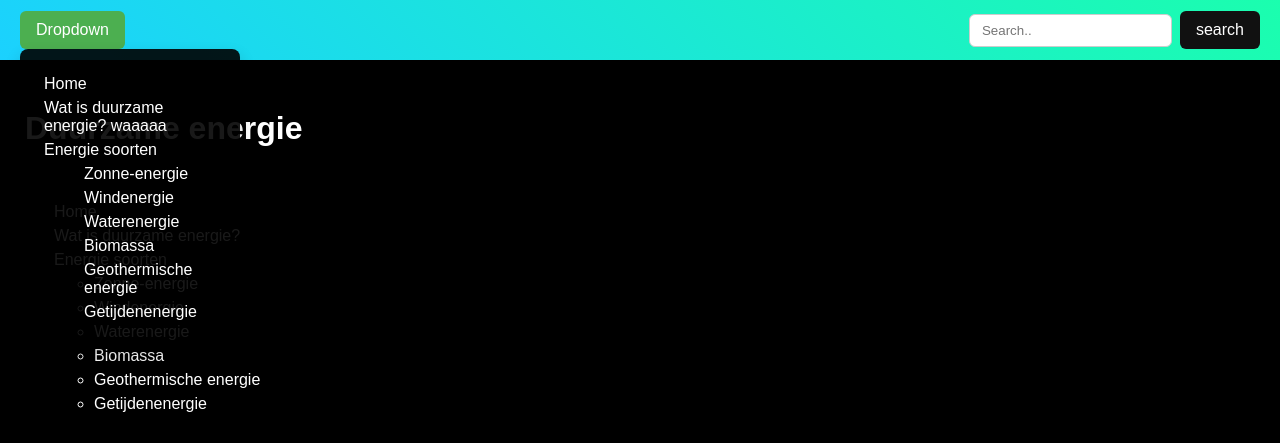
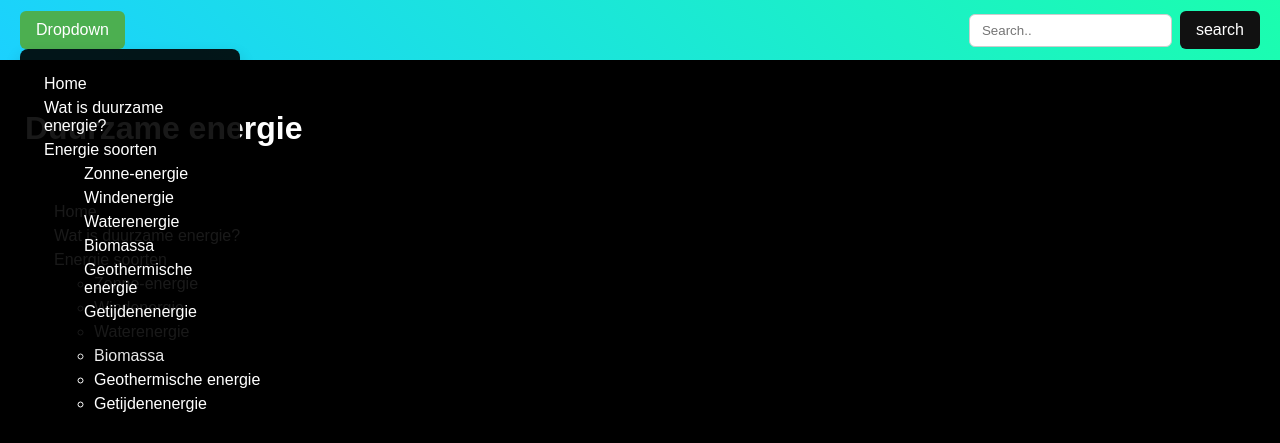
Before and after one commit to Steda2010/duurzame-energie, a Flask app: page / in a window 1280 px wide, after a click on "Dropdown". Shown: the top 443 px of the page. Run offline with Flask 3, Linux system fonts and the light colour scheme.

Commit message:
Update link text for duurzame energie section
Removed extra text from the link for 'Wat is duurzame energie?'

```diff
--- a/templates/home.html
+++ b/templates/home.html
@@ -13,7 +13,7 @@
                 <div id="myDropdown" class="dropdown-content">
                     <ul class="table_of_contents" id="white">
                         <li><a href="#home">Home</a></li>
-                        <li><a href="#wat-is-duurzame-energie">Wat is duurzame energie? waaaaa</a></li>
+                        <li><a href="#wat-is-duurzame-energie">Wat is duurzame energie? </a></li>
                         <li><a href="#energie-soorten">Energie soorten</a></li>
                         <li>
                             <ul>
```
